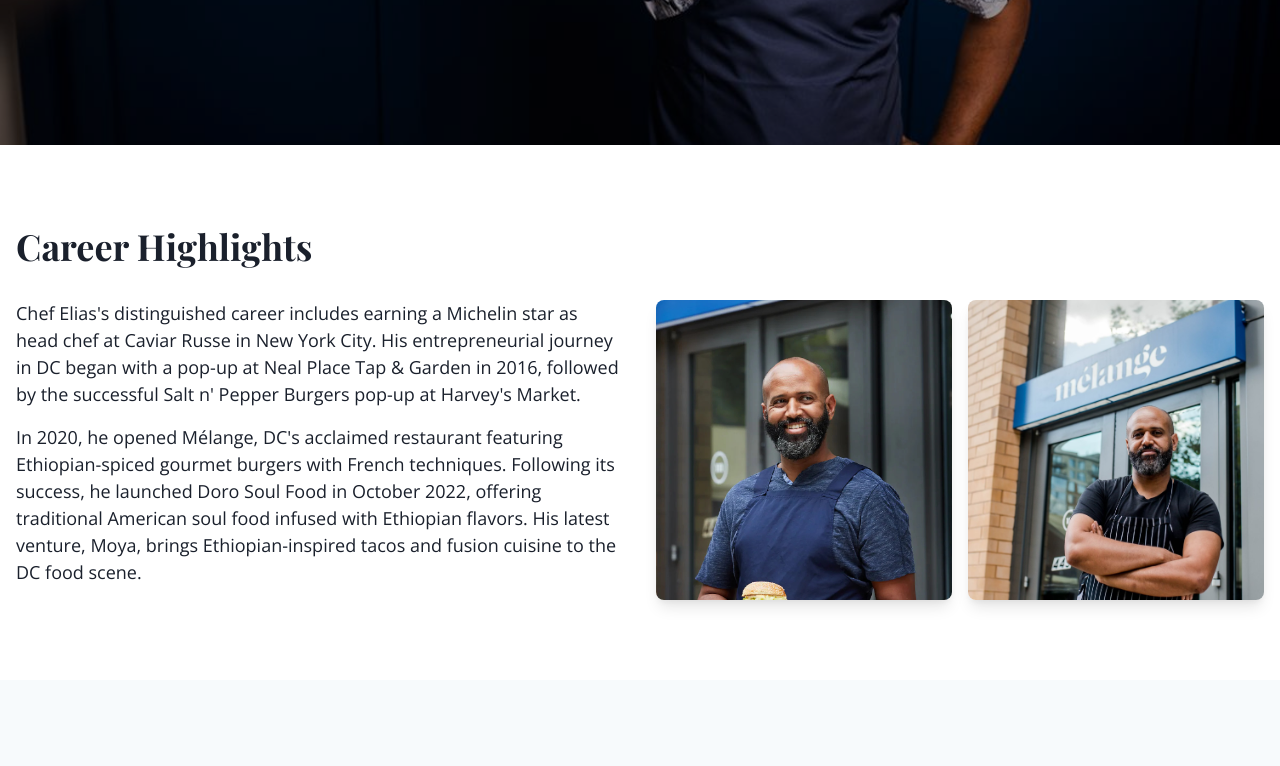
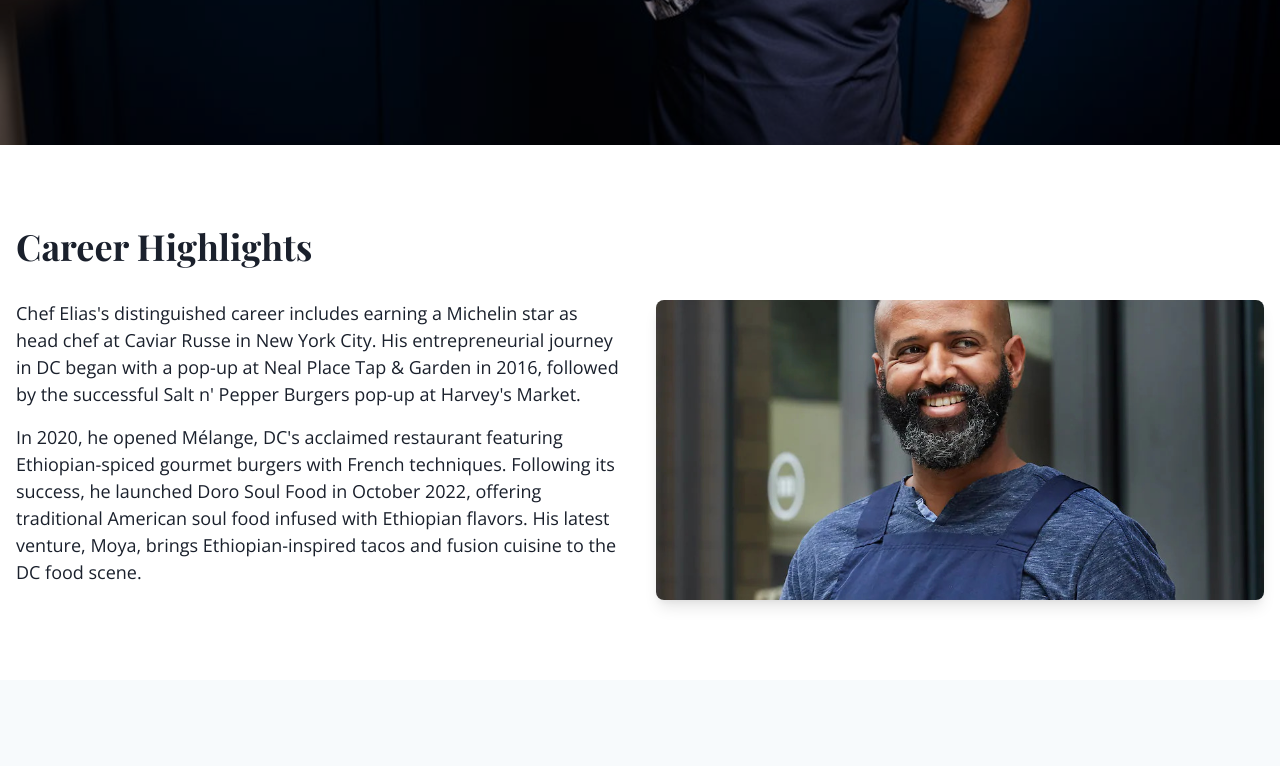
Before and after one commit to tjcandesign/melange, a React (Vite) app: page /chef-elias in a window 1280 px wide. Shown: the part 575-1341 px from the top of the page. Built offline with nearby package versions, Linux system fonts and the light colour scheme.

Commit message:
fix: Remove second image from Career Highlights section
- Removed Chef-Elias-Taddesse.jpg image
- Kept elias_melange.jpg as the main image
- Simplified layout structure

```diff
--- a/src/pages/ChefElias.tsx
+++ b/src/pages/ChefElias.tsx
@@ -64,7 +64,7 @@ const ChefElias: React.FC = () => {
                     Ethiopian flavors. His latest venture, Moya, brings Ethiopian-inspired tacos and fusion cuisine to the DC food scene.
                   </Text>
                 </VStack>
-                <SimpleGrid columns={{ base: 1, md: 2 }} spacing={4}>
+                <Box>
                   <Image
                     src="/images/elias_melange.jpg"
                     alt="Chef Elias at Mélange"
@@ -74,16 +74,7 @@ const ChefElias: React.FC = () => {
                     h="300px"
                     objectFit="cover"
                   />
-                  <Image
-                    src="/images/Chef-Elias-Taddesse.jpg"
-                    alt="Chef Elias cooking"
-                    rounded="lg"
-                    shadow="lg"
-                    w="full"
-                    h="300px"
-                    objectFit="cover"
-                  />
-                </SimpleGrid>
+                </Box>
               </SimpleGrid>
             </Box>
           </VStack>
```
